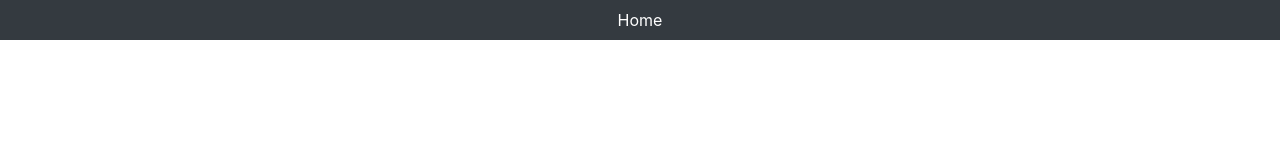
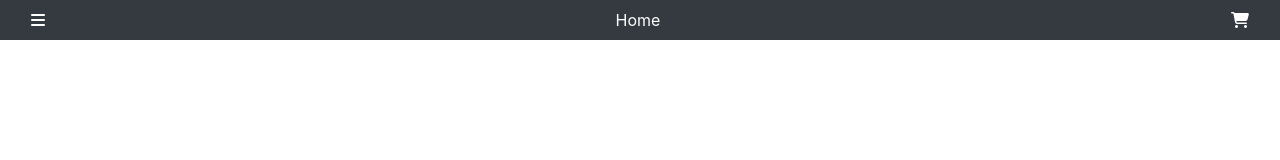
Before and after one commit to Kyulla/project_pizza, a Next.js app: page / in a window 1280 px wide. Shown: the top 160 px of the page. Built offline with nearby package versions, Linux system fonts and the light colour scheme.

Commit message:
fix(navbar): component name replacement and icon link added

```diff
--- a/package.json
+++ b/package.json
@@ -9,10 +9,10 @@
     "lint": "next lint"
   },
   "dependencies": {
-    "mongodb": "^6.5.0",
     "@fortawesome/fontawesome-free": "^6.5.1",
     "@fortawesome/free-solid-svg-icons": "^6.5.1",
     "@fortawesome/react-fontawesome": "^0.2.0",
+    "mongodb": "^6.5.0",
     "next": "14.1.4",
     "react": "^18",
     "react-dom": "^18"
--- a/src/app/navbar.js
+++ b/src/app/navbar.js
@@ -1,16 +1,17 @@
 import React from 'react';
-const JustifyContentExample = () => {
+import '@fortawesome/fontawesome-free/css/all.min.css';
+const Navbar = () => {
     return (
         <nav className="navbar navbar-expand-lg navbar-dark bg-dark">
             <div className="container-fluid ">
                 <div className="d-flex justify-content-between align-items-center w-100">
-                    <i class="fas fa-bars text-white"></i>
+                    <i className="fas fa-bars text-white"></i>
                     <div className="text-white">Home</div>
-                    <i class="fa fa-shopping-cart text-white "></i>
+                    <i className="fa fa-shopping-cart text-white "></i>
                 </div>
             </div>
         </nav>
     );
 }
 
-export default JustifyContentExample;
+export default Navbar;
```
Also changed, not shown: 1 other file (tests, documents, lock files or other folders).
